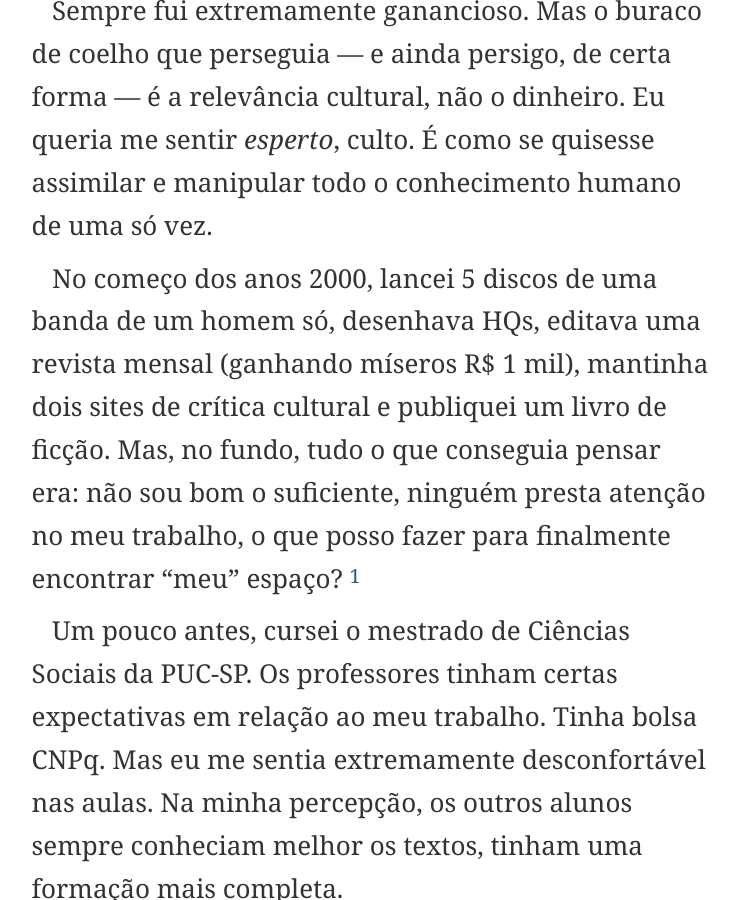
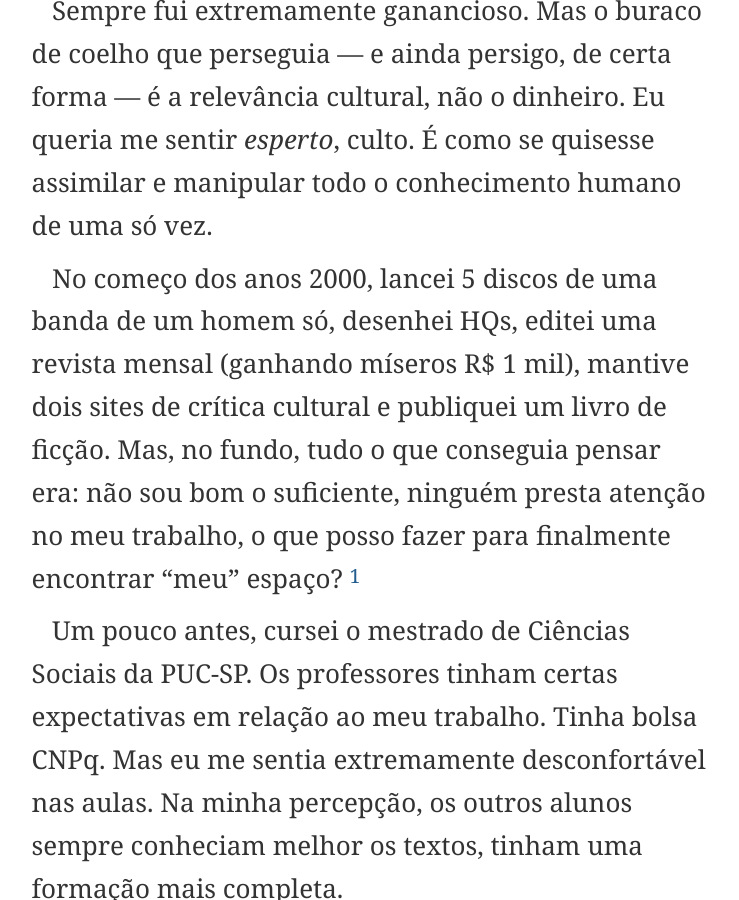
Before and after one commit to eduf/eduf.github.com, a Jekyll site: the page built from _posts/2013-05-31-narcisismo-no-hiperespaco.md, in a window 1280 px wide and 900 px high, scrolled down 1109 px. Shown: the whole window, without its empty margins (268-1007 px from the left). Built offline with Jekyll 4.4.1, drawn with Linux system fonts in a browser that asks for light colours; nearby versions of some CDN libraries; comment, search, counter and statistics services are not loaded.

Commit message:
Verbos e tempos

```diff
--- a/_posts/2013-05-31-narcisismo-no-hiperespaco.md
+++ b/_posts/2013-05-31-narcisismo-no-hiperespaco.md
@@ -13,7 +13,7 @@
 
 Sempre fui extremamente ganancioso. Mas o buraco de coelho que perseguia — e ainda persigo, de certa forma — é a relevância cultural, não o dinheiro. Eu queria me sentir *esperto*, culto. É como se quisesse assimilar e manipular todo o conhecimento humano de uma só vez.<!--more-->
 
-No começo dos anos 2000, lancei 5 discos de uma banda de um homem só, desenhava HQs, editava uma revista mensal (ganhando míseros R$ 1 mil), mantinha dois sites de crítica cultural e publiquei um livro de ficção. Mas, no fundo, tudo o que conseguia pensar era: não sou bom o suficiente, ninguém presta atenção no meu trabalho, o que posso fazer para finalmente encontrar "meu" espaço? [^1]
+No começo dos anos 2000, lancei 5 discos de uma banda de um homem só, desenhei HQs, editei uma revista mensal (ganhando míseros R$ 1 mil), mantive dois sites de crítica cultural e publiquei um livro de ficção. Mas, no fundo, tudo o que conseguia pensar era: não sou bom o suficiente, ninguém presta atenção no meu trabalho, o que posso fazer para finalmente encontrar "meu" espaço? [^1]
 
 Um pouco antes, cursei o mestrado de Ciências Sociais da PUC-SP. Os professores tinham certas expectativas em relação ao meu trabalho. Tinha bolsa CNPq. Mas eu me sentia extremamente desconfortável nas aulas. Na minha percepção, os outros alunos sempre conheciam melhor os textos, tinham uma formação mais completa.
 
```
